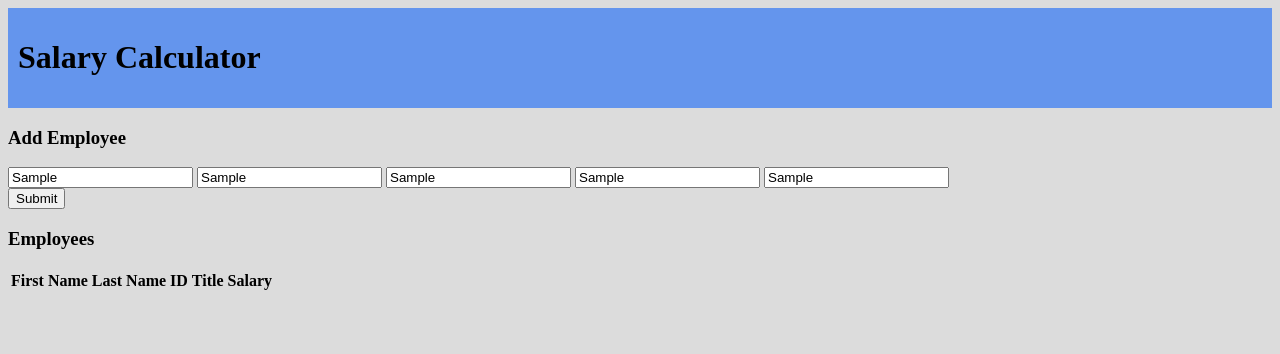
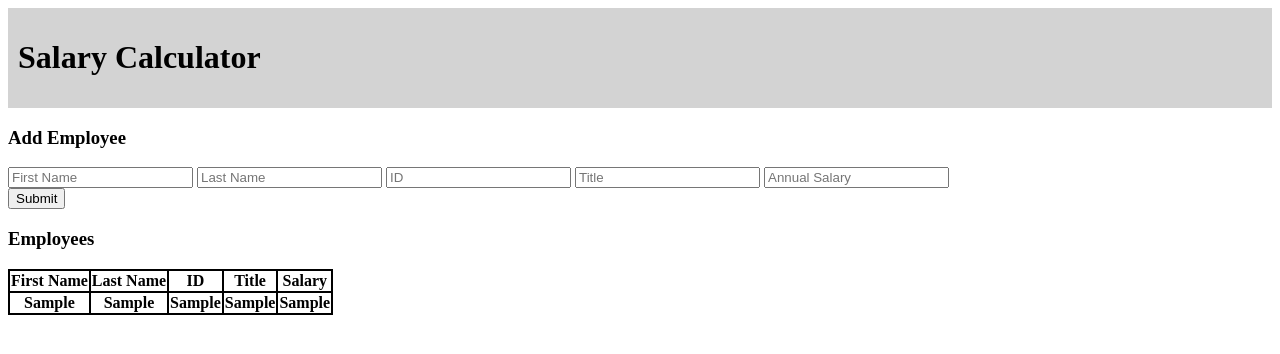
Before and after one commit to yyerthao/jquery-salary-calculator, a plain HTML site: page index.html in a window 1280 px wide. Both pictures are taken after typing "Sample", "Sample", "Sample", "Sample", "Sample" into the empty fields and a click on the button "Submit". Drawn offline with Linux system fonts and the light colour scheme.

Commit message:
Able to manipulate table on DOM, saving progress

```diff
--- a/client.js
+++ b/client.js
@@ -11,26 +11,63 @@ function readyNow(){
 
 
 function submitInfo(){
-    console.log('in submitInfo: '); //
-// created variable to store the value of each input box into
+    console.log('in submitInfo:'); //
+// created object variable to store the value of each input box into
 // so that we can grab the object full of all values instead of
 // typing out more code throughout this script
+// ALSO, can pass employeeObject to other functions using dot notations
 
-    let employeeObject = {
-    firstInput: $('#firstInput').val(),
-    lastInput: $('#lastInput').val(),
-    idInput: $('#idInput').val(),
-    titleInput: $('#titleInput').val(),
-    salaryInput: $('#salaryInput').val()
+    let employee = {
+    firstName: $('#firstInput').val(),
+    lastName: $('#lastInput').val(),
+    idNum: $('#idInput').val(),
+    title: $('#titleInput').val(),
+    salary: $('#salaryInput').val()
     };
-    console.log(employeeObject);
+// console logging object variable to display input field values when clicking button
+
+    console.log(employee);
+// add append function here.
+// We call it as soon as this current function gets called
+    append(employee);
+// call emptyInput function to set input field back to empty string
+    emptyInput();
 }
-// Console log to ensure variables are working
-//
+// console log testing to ensure  -- return to me
+console.log('Testing submitInfo funct');
 
-console.log('Testing submitInfo funct');
-// Can pass employeeObject to other functions using dot notations
-//
+function append(employee){
+    $('#table-content').append(`<th class="trow" id="fName">${employee.firstName}</th>`);
+    $('#table-content').append(`<th class="trow" id="fName">${employee.lastName}</th>`);
+    $('#table-content').append(`<th class="trow" id="fName">${employee.idNum}</th>`);
+    $('#table-content').append(`<th class="trow" id="fName">${employee.title}</th>`);
+    $('#table-content').append(`<th class="trow" id="fName">${employee.salary}</th>`);
+
+
+}
+
+
+// This function's goal is to set the values of the input fields back to empty strings
+function emptyInput(){
+    $('#firstInput').val(''),
+    $('#lastInput').val('')
+    $('#idInput').val('')
+    $('#titleInput').val('')
+    $('#salaryInput').val('')
+}
+
+
+
+
+
+
+
+
+
+
+
+
+
 
 
 
@@ -54,24 +91,20 @@ console.log('Testing submitInfo funct');
 
 
 
-// The application should have an input form that collects _
-// employee first name, last name, ID number, job title, annual salary_.
 
 ////////////////////////////////////////////////////////////////////////////////////
-
-// A 'Submit' button should collect the form information, store the information
-// to calculate monthly costs, append information to the DOM and clear the input
-// fields.
-
-// Using the stored information, calculate monthly costs and append this
-// to the to DOM.
+/* YER RECAP NOTES:
+- Created index.html, style.css, client.js, and jquery.js files.
+- Appropriately sourced in the files to html file
+- created a header with h1 tag named Salary Calculator
+- created h3 tag outside of header named Add Employee
+- created div to contain all input elements together
+- created 5 input elements with different ids
+- created second div to contain button element alone
+- created third div, created class element named container to embody
+- entire
 
 
-// If the total monthly cost exceeds $20,000, add a red background
-// A 'Submit' button should collect the form information, store the information to
-// calculate monthly costs, append information to the DOM and clear the input fields.
-// Using the stored information, calculate monthly costs and append this to the to DOM.
-// If the total monthly cost exceeds $20,000, add a red background color to the total
-// monthly cost.color to the total monthly cost.
 
+*/
 ////////////////////////////////////////////////////////////////////////////////////
--- a/index.html
+++ b/index.html
@@ -26,18 +26,21 @@
         <button id="btn-add">Submit</button>
     </div>
 
-    <div class="container">
-        <table>
-            <thead><h3>Employees</h3>
-                 <tr>
-                    <th>First Name</th>
-                    <th>Last Name</th>
-                    <th>ID</th>
-                    <th>Title</th>
-                    <th>Salary</th>
-                </tr>
-            </thead>
-        </table>
+    <div class="container"></div>
+    <table id="table-content">
+        <thead>
+            <h3>Employees</h3>
+            <tbody>
+            <tr>
+                <th class="trow" id="fName">First Name</th>
+                <th class="trow" id="lName">Last Name</th>
+                <th class="trow" id="iName">ID</th>
+                <th class="trow" id="tName">Title</th>
+                <th class="trow" id="sName">Salary</th>
+            </tbody>
+            </tr>
+        </thead>
+    </table>
     </div>
 
 
@@ -62,9 +65,9 @@
 
 NOTES:
 th = header of the table
-head is same as tr
-tr = row of table
+tr = row
+td = table cell
 
 
-
+PLEASE NOTE* as per Julian's recommendation:
 if want to append to tr , use brackets .. -->
--- a/style.css
+++ b/style.css
@@ -5,10 +5,20 @@ if selecting element with CLASS: .  */
 
 
 body{
-    background-color: gainsboro;
+    background-color: white;
 }
 
 #headerStyle {
-    background-color: cornflowerblue;
+    background-color: lightgray;
     padding: 10px;
 }
+
+table{
+    border: 4px;
+    background: black;
+}
+
+th{
+    column-span: 2;
+    background-color: white;
+}
```
